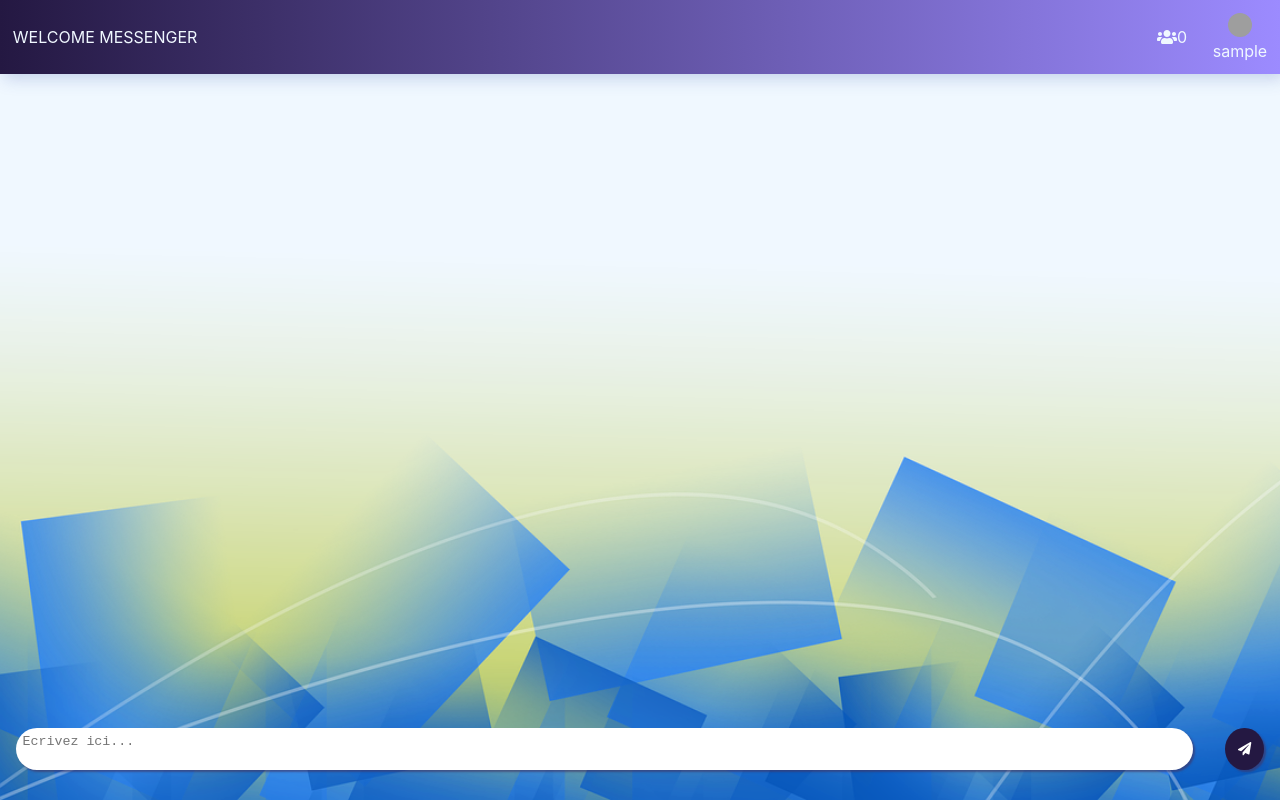
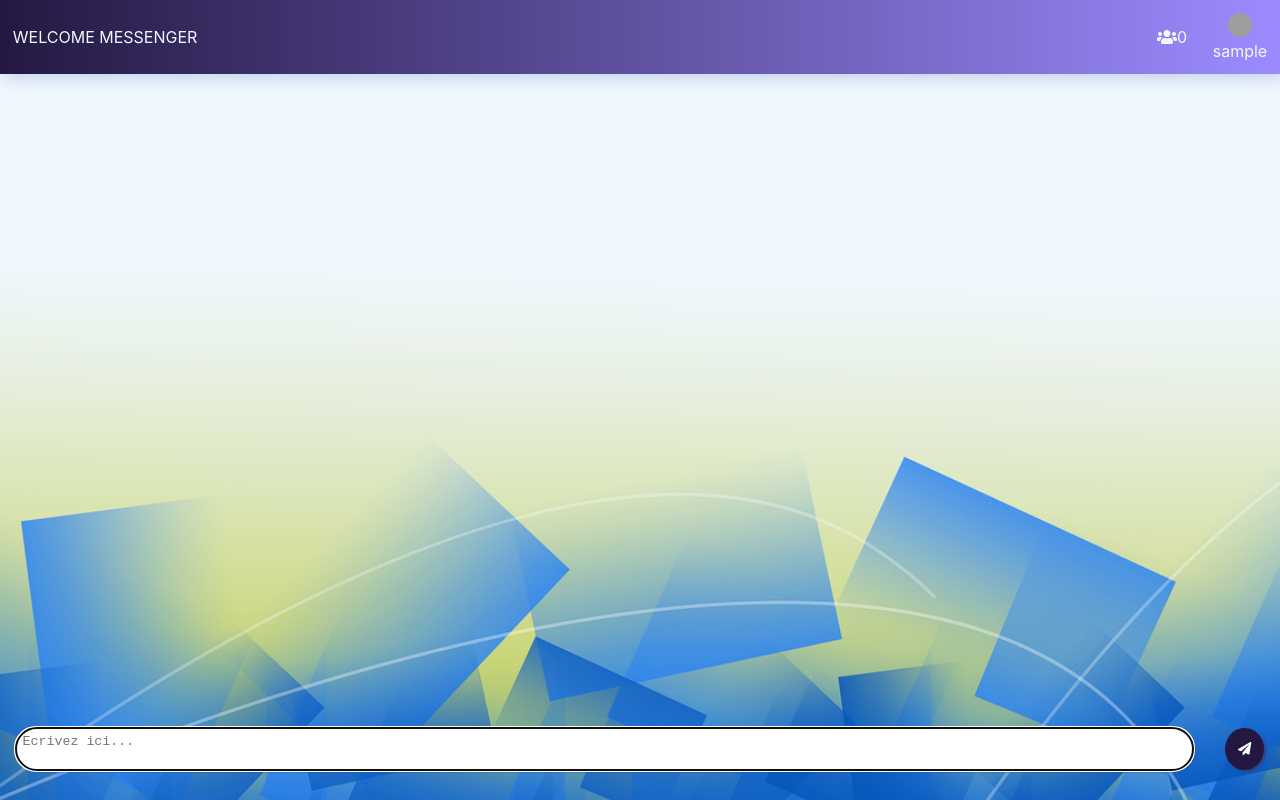
Before and after one commit to Biix33/infrep-messenger, a React (Create React App) app in the folder client/: page /chat in a window 1280 px wide. Built offline with nearby package versions, Linux system fonts and the light colour scheme; no server answers; sample sign-in values are in the browser's storage; grey boxes are pictures that could not be loaded.

Commit message:
adding autofocus on text message field

```diff
--- a/client/src/components/Form/form.index.jsx
+++ b/client/src/components/Form/form.index.jsx
@@ -4,9 +4,13 @@ import { FontAwesomeIcon } from "@fortawesome/react-fontawesome";
 import { faPaperPlane } from "@fortawesome/free-solid-svg-icons";
 
 export default class Form extends React.Component {
-  state = {
-    message: ""
-  };
+  constructor(props) {
+    super(props);
+    this.state = {
+      message: ""
+    };
+    this.textInput = React.createRef();
+  }
 
   handleChange = event => {
     this.setState({ message: event.target.value });
@@ -16,13 +20,19 @@ export default class Form extends React.Component {
     event.preventDefault();
     this.props.onSend(this.state.message);
     this.setState({ message: "" });
+    this.textInput.current.focus();
   };
+
+  componentDidMount() {
+    this.textInput.current.focus();
+  }
 
   render() {
     return (
       <form action="" method="" onSubmit={this.handleSubmit}>
         <textarea
           className="input-message"
+          ref={this.textInput}
           value={this.state.message}
           onChange={this.handleChange}
           placeholder="Ecrivez ici..."
```
